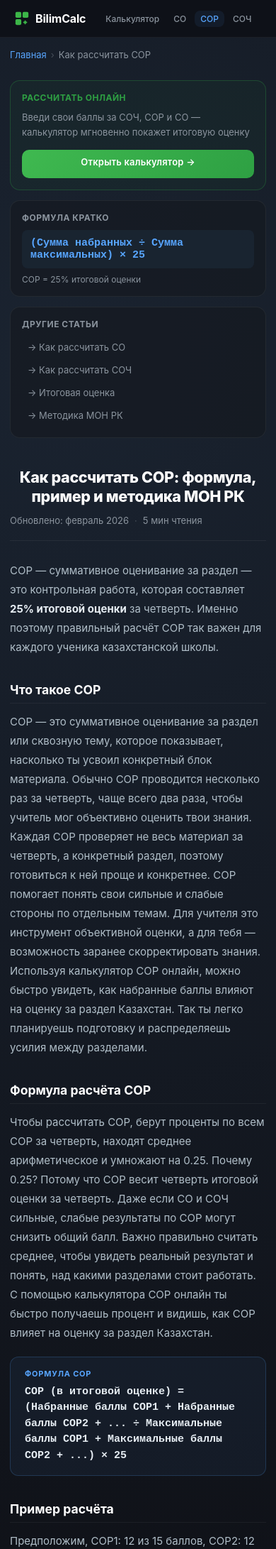
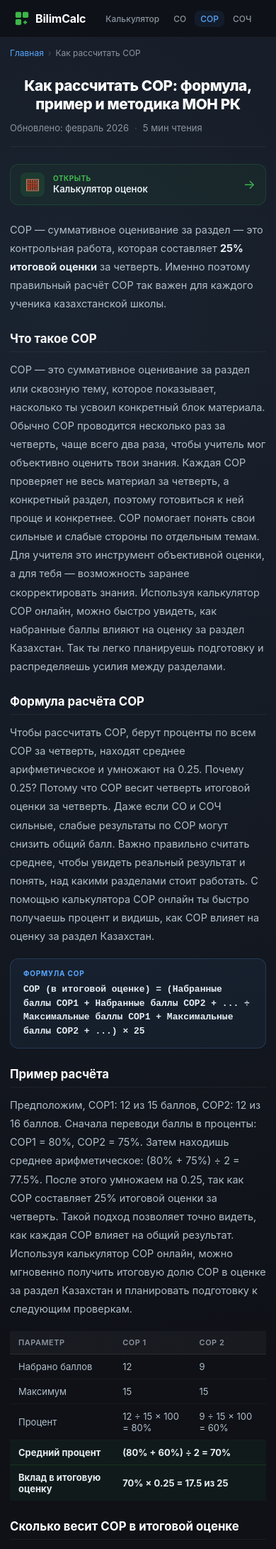
Before and after one commit to antonbogdan165/grade-calculator, a Flask app: page /kak-rasschitat-sor in a window 390 px wide. Shown: the top 2182 px of the page at 71% size. Run offline with Flask 3, Linux system fonts and the light colour scheme.

Commit message:
fix(mobile): fix sidebar overlay on article pages
- Hide sidebar completely on mobile (display: none)
- Add mobile-cta strip inside article (shown only on mobile)
- Remove order:-1 that caused sticky+grid conflict
- Improve mobile typography and spacing

```diff
--- a/static/css/article.css
+++ b/static/css/article.css
@@ -105,42 +101,99 @@
     margin-bottom: 28px;
     flex-wrap: wrap;
 }
-.breadcrumb a {
-    color: var(--accent);
-    text-decoration: none;
-    transition: opacity 0.15s;
-}
+.breadcrumb a { color: var(--accent); text-decoration: none; transition: opacity 0.15s; }
 .breadcrumb a:hover { opacity: 0.75; }
 .breadcrumb__sep { opacity: 0.4; }
 
-/* ── Двухколоночный лейаут ── */
+/* ══════════════════════════════════════════════
+   ЛЕЙАУТ
+   ══════════════════════════════════════════════ */
 .article-layout {
     display: grid;
     grid-template-columns: 1fr 280px;
     gap: 32px;
     align-items: start;
 }
+
+/* Сайдбар — только десктоп */
+.article-sidebar {
+    position: sticky;
+    top: 78px;
+    display: flex;
+    flex-direction: column;
+    gap: 14px;
+}
+
+/* На мобиле — одна колонка, сайдбар скрыт */
 @media (max-width: 860px) {
     .article-layout {
         grid-template-columns: 1fr;
+        gap: 0;
     }
     .article-sidebar {
-        /* На мобиле сайдбар идёт ДО статьи (визуально после H1) */
-        order: -1;
-        display: grid;
-        grid-template-columns: 1fr 1fr;
-        gap: 12px;
-    }
-}
-@media (max-width: 520px) {
-    .article-sidebar {
-        grid-template-columns: 1fr;
+        display: none;
     }
 }
 
-/* ── Статья ── */
+/* ══════════════════════════════════════════════
+   МОБИЛЬНАЯ CTA-ПОЛОСКА
+   Показывается только на мобиле, внутри <article>
+   прямо после мета-строки. На десктопе скрыта.
+   ══════════════════════════════════════════════ */
+.mobile-cta { display: none; }
+
+@media (max-width: 860px) {
+    .mobile-cta {
+        display: flex;
+        align-items: center;
+        gap: 12px;
+        padding: 11px 14px;
+        margin-bottom: 22px;
+        background: rgba(46,160,67,0.07);
+        border: 1px solid rgba(46,160,67,0.22);
+        border-radius: 12px;
+        text-decoration: none;
+        -webkit-tap-highlight-color: transparent;
+        transition: background 0.15s;
+    }
+    .mobile-cta:active { background: rgba(46,160,67,0.13); }
+    .mobile-cta__icon {
+        width: 34px;
+        height: 34px;
+        flex-shrink: 0;
+        display: flex;
+        align-items: center;
+        justify-content: center;
+        background: rgba(46,160,67,0.15);
+        border-radius: 8px;
+        font-size: 16px;
+    }
+    .mobile-cta__body { flex: 1; min-width: 0; }
+    .mobile-cta__label {
+        font-size: 10px;
+        font-weight: 700;
+        color: #3fb950;
+        text-transform: uppercase;
+        letter-spacing: 0.5px;
+        margin-bottom: 1px;
+    }
+    .mobile-cta__title {
+        font-size: 13px;
+        font-weight: 600;
+        color: #e6edf3;
+    }
+    .mobile-cta__arrow {
+        color: #3fb950;
+        font-size: 18px;
+        flex-shrink: 0;
+    }
+}
+
+/* ══════════════════════════════════════════════
+   ТИПОГРАФИЯ СТАТЬИ
+   ══════════════════════════════════════════════ */
 .article__title {
-    font-size: clamp(1.5rem, 4vw, 2rem);
+    font-size: clamp(1.4rem, 4vw, 2rem);
     font-weight: 800;
     color: #fff;
     line-height: 1.25;
@@ -153,9 +206,10 @@
     gap: 8px;
     color: var(--muted);
     font-size: 13px;
-    margin-bottom: 28px;
-    padding-bottom: 20px;
+    margin-bottom: 24px;
+    padding-bottom: 18px;
     border-bottom: 1px solid rgba(255,255,255,0.06);
+    flex-wrap: wrap;
 }
 .article__meta-sep { opacity: 0.4; }
 .article__lead {
@@ -164,13 +218,11 @@
     color: #c9d1d9;
     margin-bottom: 24px;
 }
-
-/* Типография внутри статьи */
 .article h2 {
-    font-size: 1.25rem;
+    font-size: 1.2rem;
     font-weight: 700;
     color: #fff;
-    margin: 36px 0 12px;
+    margin: 32px 0 12px;
     padding-bottom: 8px;
     border-bottom: 1px solid rgba(255,255,255,0.05);
 }
@@ -178,64 +230,63 @@
     font-size: 1rem;
     font-weight: 600;
     color: #e6edf3;
-    margin: 24px 0 8px;
+    margin: 22px 0 8px;
 }
 .article p {
     font-size: 15px;
     line-height: 1.8;
     color: #b0bec8;
-    margin-bottom: 16px;
+    margin-bottom: 14px;
 }
 .article strong { color: #e6edf3; }
 .article a { color: var(--accent); text-decoration: none; }
 .article a:hover { text-decoration: underline; }
 
-/* ── Блок формулы ── */
+/* ── Формула ── */
 .article__formula {
     background: rgba(88,166,255,0.06);
     border: 1px solid rgba(88,166,255,0.2);
     border-radius: 12px;
-    padding: 16px 20px;
-    margin: 20px 0;
+    padding: 14px 18px;
+    margin: 18px 0;
 }
 .article__formula-title {
-    font-size: 11px;
+    font-size: 10px;
     font-weight: 700;
     color: var(--accent);
     letter-spacing: 0.8px;
     text-transform: uppercase;
-    margin-bottom: 8px;
+    margin-bottom: 7px;
 }
 .article__formula-body {
-    font-size: 15px;
+    font-size: 14px;
     font-weight: 600;
     color: #e6edf3;
     font-family: "Courier New", monospace;
     line-height: 1.5;
+    word-break: break-word;
 }
 
-/* ── Таблица примера ── */
-.article__example { margin: 20px 0; overflow-x: auto; }
-.article__table {
-    width: 100%;
-    border-collapse: collapse;
-    font-size: 14px;
-}
+/* ── Таблица ── */
+.article__example { margin: 18px 0; overflow-x: auto; -webkit-overflow-scrolling: touch; }
+.article__table { width: 100%; border-collapse: collapse; font-size: 14px; }
 .article__table th {
     background: rgba(255,255,255,0.04);
     color: var(--muted);
-    font-size: 12px;
+    font-size: 11px;
     font-weight: 600;
     text-transform: uppercase;
     letter-spacing: 0.5px;
-    padding: 10px 14px;
+    padding: 9px 12px;
     text-align: left;
     border-bottom: 1px solid rgba(255,255,255,0.08);
+    white-space: nowrap;
 }
 .article__table td {
-    padding: 10px 14px;
+    padding: 9px 12px;
     color: #b0bec8;
     border-bottom: 1px solid rgba(255,255,255,0.04);
+    font-size: 13px;
 }
 .article__table-result td {
     background: rgba(46,160,67,0.06);
@@ -300,29 +341,21 @@
     letter-spacing: 0.4px;
     flex-shrink: 0;
 }
-.article__related-text {
-    flex: 1;
-    font-size: 13px;
-    color: #c9d1d9;
-    font-weight: 500;
-}
+.article__related-text { flex: 1; font-size: 13px; color: #c9d1d9; font-weight: 500; }
 .article__related-arrow { color: var(--muted); font-size: 14px; flex-shrink: 0; }
 
-/* ── Сайдбар ── */
-.article-sidebar { position: sticky; top: 78px; display: flex; flex-direction: column; gap: 14px; }
-
+/* ══════════════════════════════════════════════
+   САЙДБАР ВИДЖЕТЫ (только десктоп)
+   ══════════════════════════════════════════════ */
 .sidebar-widget {
     background: rgba(22, 27, 34, 0.80);
     border: 1px solid rgba(255,255,255,0.06);
     border-radius: 14px;
     padding: 16px;
 }
-.sidebar-widget--cta {
-    border-color: rgba(46,160,67,0.3);
-    background: rgba(46,160,67,0.05);
-}
+.sidebar-widget--cta { border-color: rgba(46,160,67,0.3); background: rgba(46,160,67,0.05); }
 .sidebar-widget__title {
-    font-size: 12px;
+    font-size: 11px;
     font-weight: 700;
     color: var(--muted);
     text-transform: uppercase;
@@ -330,30 +363,20 @@
     margin-bottom: 10px;
 }
 .sidebar-widget--cta .sidebar-widget__title { color: var(--success); }
-.sidebar-widget__text {
-    font-size: 13px;
-    color: var(--muted);
-    line-height: 1.6;
-    margin-bottom: 14px;
-}
-.sidebar-widget__btn {
-    display: block;
-    text-align: center;
-    text-decoration: none;
-    font-size: 13px;
-}
+.sidebar-widget__text { font-size: 13px; color: var(--muted); line-height: 1.6; margin-bottom: 14px; }
+.sidebar-widget__btn { display: block; text-align: center; text-decoration: none; font-size: 13px; }
 .sidebar-widget__formula {
-    font-size: 15px;
+    font-size: 14px;
     font-weight: 700;
     color: var(--accent);
     font-family: "Courier New", monospace;
     background: rgba(88,166,255,0.06);
     border-radius: 8px;
-    padding: 10px 12px;
+    padding: 9px 12px;
     margin-bottom: 8px;
+    word-break: break-word;
 }
 .sidebar-widget__note { font-size: 12px; color: var(--muted); }
-
 .sidebar-nav { display: flex; flex-direction: column; gap: 2px; }
 .sidebar-nav__link {
     display: block;
@@ -366,11 +389,14 @@
 }
 .sidebar-nav__link:hover { color: var(--accent); background: rgba(88,166,255,0.06); }
 
-/* ── Адаптив ── */
 @media (max-width: 600px) {
-    .article-wrap { padding: 16px 14px 40px; }
-    .article__title { font-size: 1.35rem; }
-    .article h2 { font-size: 1.1rem; }
+    .article-wrap { padding: 14px 14px 48px; }
+    .article__title { font-size: 1.3rem; }
+    .article h2 { font-size: 1.05rem; margin-top: 26px; }
+    .article p { font-size: 14.5px; }
+    .article__lead { font-size: 15px; }
+    .article__formula-body { font-size: 13px; }
+    .breadcrumb { margin-bottom: 16px; font-size: 12px; }
     .site-header__inner { height: 52px; }
     .site-nav__link { font-size: 12px; padding: 4px 8px; }
 }
--- a/static/js/sw.js
+++ b/static/js/sw.js
@@ -4,7 +4,7 @@
    Отдаётся Flask по маршруту /sw.js
    ============================================= */
 
-const CACHE_NAME = "bilimcalc-v1.3.1"; // Версия кэша, обновлять при изменении логики кэширования
+const CACHE_NAME = "bilimcalc-v1.3.1a"; // Версия кэша, обновлять при изменении логики кэширования
 
 const STATIC_ASSETS = [
     "/",
--- a/templates/kak-rasschitat-sor.html
+++ b/templates/kak-rasschitat-sor.html
@@ -142,6 +142,15 @@
                 <span class="article__meta-sep">·</span>
                 <span>5 мин чтения</span>
             </div>
+
+            <a href="/" class="mobile-cta">
+                <div class="mobile-cta__icon">🧮</div>
+                <div class="mobile-cta__body">
+                    <div class="mobile-cta__label">Открыть</div>
+                    <div class="mobile-cta__title">Калькулятор оценок</div>
+                </div>
+                <span class="mobile-cta__arrow">→</span>
+            </a>
 
             <p class="article__lead">
                 СОР — суммативное оценивание за раздел — это контрольная работа,
```
Also changed, not shown: other parts of static/css/article.css (+14 -28 lines), templates/itogovaya-ocenka-za-chetvert.html (+9 -0 lines), templates/kak-rasschitat-so.html (+9 -0 lines), templates/kak-rasschitat-soch.html (+9 -0 lines), templates/metodika-rascheta-mon-rk.html (+9 -0 lines).
